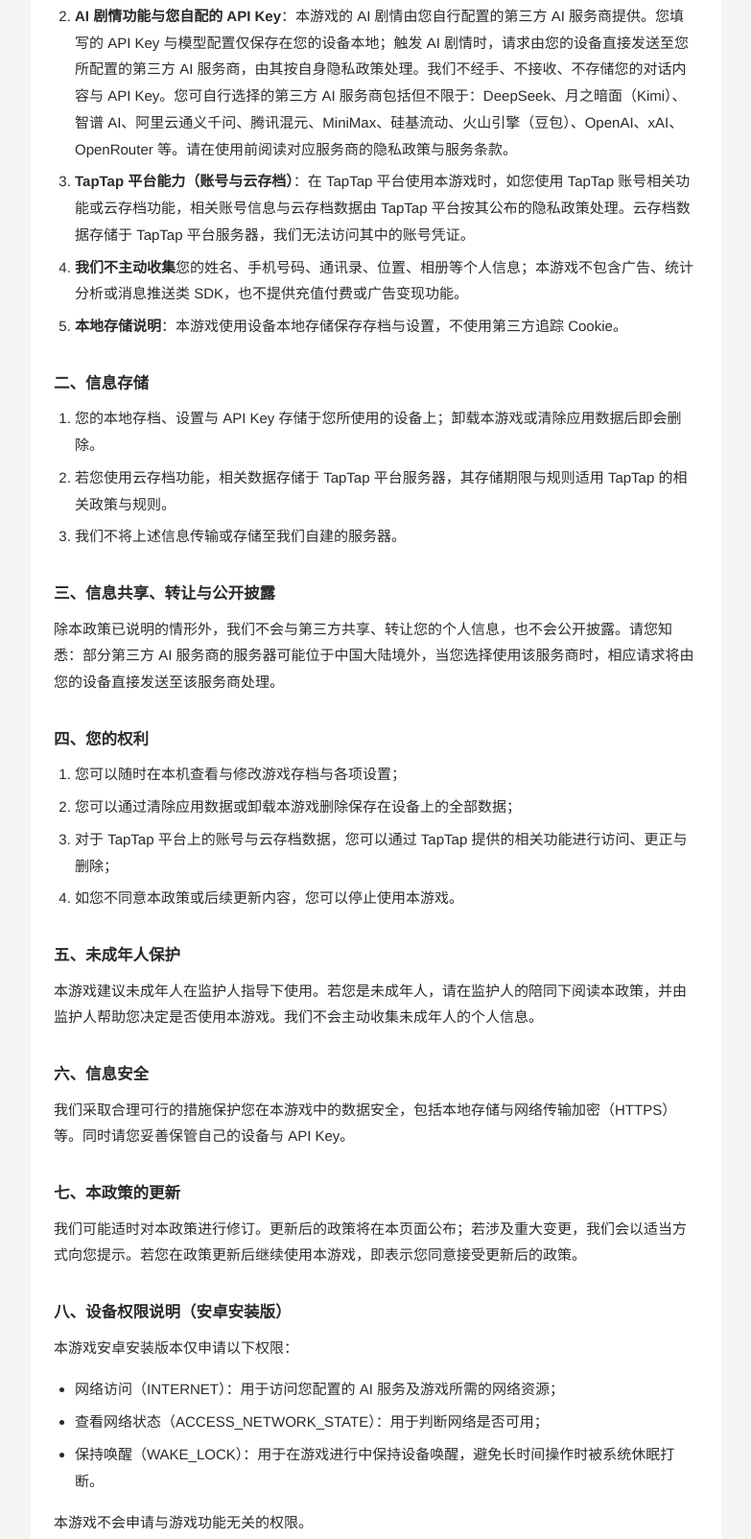
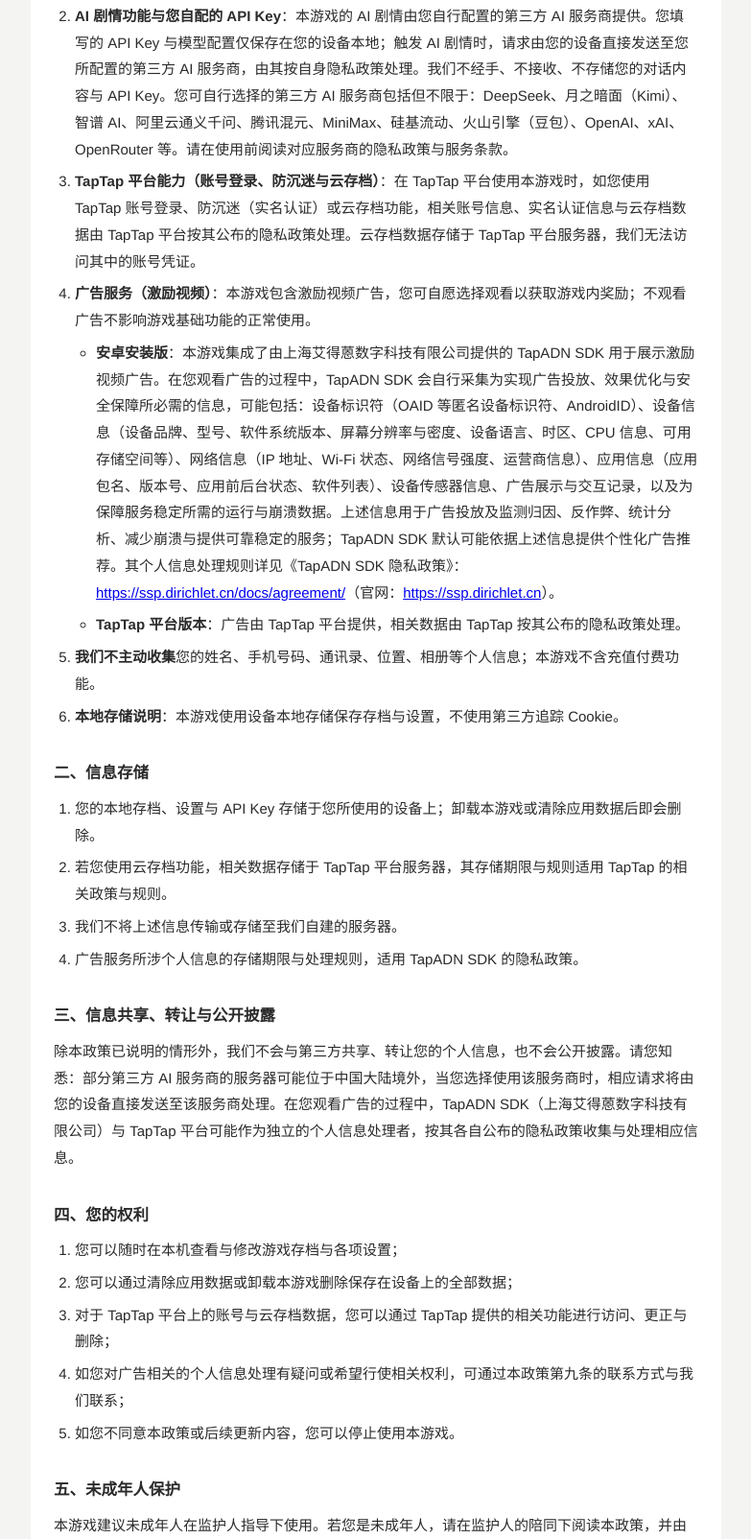
Before and after one commit to yongsu0903/yongsu0903.github.io, a plain HTML site: page index.html in a window 1280 px wide. Shown: the part 391-1995 px from the top of the page at 96% size, without its empty margins (248-1031 px from the left). Drawn offline with Linux system fonts and the light colour scheme.

Commit message:
隐私政策：补充 TapADN 广告 SDK 披露与设备权限说明；README 名称对齐

```diff
--- a/index.html
+++ b/index.html
@@ -29,8 +29,14 @@
 <ol>
 <li><strong>游戏存档与设置</strong>：本游戏的存档（游戏进度、人物与事件记录、界面设置等）默认仅保存在您的设备本地。我们不会主动收集、上传或存储您的本地存档。</li>
 <li><strong>AI 剧情功能与您自配的 API Key</strong>：本游戏的 AI 剧情由您自行配置的第三方 AI 服务商提供。您填写的 API Key 与模型配置仅保存在您的设备本地；触发 AI 剧情时，请求由您的设备直接发送至您所配置的第三方 AI 服务商，由其按自身隐私政策处理。我们不经手、不接收、不存储您的对话内容与 API Key。您可自行选择的第三方 AI 服务商包括但不限于：DeepSeek、月之暗面（Kimi）、智谱 AI、阿里云通义千问、腾讯混元、MiniMax、硅基流动、火山引擎（豆包）、OpenAI、xAI、OpenRouter 等。请在使用前阅读对应服务商的隐私政策与服务条款。</li>
-<li><strong>TapTap 平台能力（账号与云存档）</strong>：在 TapTap 平台使用本游戏时，如您使用 TapTap 账号相关功能或云存档功能，相关账号信息与云存档数据由 TapTap 平台按其公布的隐私政策处理。云存档数据存储于 TapTap 平台服务器，我们无法访问其中的账号凭证。</li>
-<li><strong>我们不主动收集</strong>您的姓名、手机号码、通讯录、位置、相册等个人信息；本游戏不包含广告、统计分析或消息推送类 SDK，也不提供充值付费或广告变现功能。</li>
+<li><strong>TapTap 平台能力（账号登录、防沉迷与云存档）</strong>：在 TapTap 平台使用本游戏时，如您使用 TapTap 账号登录、防沉迷（实名认证）或云存档功能，相关账号信息、实名认证信息与云存档数据由 TapTap 平台按其公布的隐私政策处理。云存档数据存储于 TapTap 平台服务器，我们无法访问其中的账号凭证。</li>
+<li><strong>广告服务（激励视频）</strong>：本游戏包含激励视频广告，您可自愿选择观看以获取游戏内奖励；不观看广告不影响游戏基础功能的正常使用。
+<ul>
+<li><strong>安卓安装版</strong>：本游戏集成了由上海艾得蒽数字科技有限公司提供的 TapADN SDK 用于展示激励视频广告。在您观看广告的过程中，TapADN SDK 会自行采集为实现广告投放、效果优化与安全保障所必需的信息，可能包括：设备标识符（OAID 等匿名设备标识符、AndroidID）、设备信息（设备品牌、型号、软件系统版本、屏幕分辨率与密度、设备语言、时区、CPU 信息、可用存储空间等）、网络信息（IP 地址、Wi-Fi 状态、网络信号强度、运营商信息）、应用信息（应用包名、版本号、应用前后台状态、软件列表）、设备传感器信息、广告展示与交互记录，以及为保障服务稳定所需的运行与崩溃数据。上述信息用于广告投放及监测归因、反作弊、统计分析、减少崩溃与提供可靠稳定的服务；TapADN SDK 默认可能依据上述信息提供个性化广告推荐。其个人信息处理规则详见《TapADN SDK 隐私政策》：<a href="https://ssp.dirichlet.cn/docs/agreement/">https://ssp.dirichlet.cn/docs/agreement/</a>（官网：<a href="https://ssp.dirichlet.cn">https://ssp.dirichlet.cn</a>）。</li>
+<li><strong>TapTap 平台版本</strong>：广告由 TapTap 平台提供，相关数据由 TapTap 按其公布的隐私政策处理。</li>
+</ul>
+</li>
+<li><strong>我们不主动收集</strong>您的姓名、手机号码、通讯录、位置、相册等个人信息；本游戏不含充值付费功能。</li>
 <li><strong>本地存储说明</strong>：本游戏使用设备本地存储保存存档与设置，不使用第三方追踪 Cookie。</li>
 </ol>
 
@@ -39,16 +45,18 @@
 <li>您的本地存档、设置与 API Key 存储于您所使用的设备上；卸载本游戏或清除应用数据后即会删除。</li>
 <li>若您使用云存档功能，相关数据存储于 TapTap 平台服务器，其存储期限与规则适用 TapTap 的相关政策与规则。</li>
 <li>我们不将上述信息传输或存储至我们自建的服务器。</li>
+<li>广告服务所涉个人信息的存储期限与处理规则，适用 TapADN SDK 的隐私政策。</li>
 </ol>
 
 <h2>三、信息共享、转让与公开披露</h2>
-<p>除本政策已说明的情形外，我们不会与第三方共享、转让您的个人信息，也不会公开披露。请您知悉：部分第三方 AI 服务商的服务器可能位于中国大陆境外，当您选择使用该服务商时，相应请求将由您的设备直接发送至该服务商处理。</p>
+<p>除本政策已说明的情形外，我们不会与第三方共享、转让您的个人信息，也不会公开披露。请您知悉：部分第三方 AI 服务商的服务器可能位于中国大陆境外，当您选择使用该服务商时，相应请求将由您的设备直接发送至该服务商处理。在您观看广告的过程中，TapADN SDK（上海艾得蒽数字科技有限公司）与 TapTap 平台可能作为独立的个人信息处理者，按其各自公布的隐私政策收集与处理相应信息。</p>
 
 <h2>四、您的权利</h2>
 <ol>
 <li>您可以随时在本机查看与修改游戏存档与各项设置；</li>
 <li>您可以通过清除应用数据或卸载本游戏删除保存在设备上的全部数据；</li>
 <li>对于 TapTap 平台上的账号与云存档数据，您可以通过 TapTap 提供的相关功能进行访问、更正与删除；</li>
+<li>如您对广告相关的个人信息处理有疑问或希望行使相关权利，可通过本政策第九条的联系方式与我们联系；</li>
 <li>如您不同意本政策或后续更新内容，您可以停止使用本游戏。</li>
 </ol>
 
@@ -62,13 +70,17 @@
 <p>我们可能适时对本政策进行修订。更新后的政策将在本页面公布；若涉及重大变更，我们会以适当方式向您提示。若您在政策更新后继续使用本游戏，即表示您同意接受更新后的政策。</p>
 
 <h2>八、设备权限说明（安卓安装版）</h2>
-<p>本游戏安卓安装版本仅申请以下权限：</p>
+<p>本游戏安卓安装版本为支持 TapTap 账号登录、防沉迷、云存档与激励视频广告等功能，会申请以下权限：</p>
 <ul>
-<li>网络访问（INTERNET）：用于访问您配置的 AI 服务及游戏所需的网络资源；</li>
+<li>网络访问（INTERNET）：用于访问您配置的 AI 服务、TapTap 相关服务及广告服务等网络资源；</li>
 <li>查看网络状态（ACCESS_NETWORK_STATE）：用于判断网络是否可用；</li>
-<li>保持唤醒（WAKE_LOCK）：用于在游戏进行中保持设备唤醒，避免长时间操作时被系统休眠打断。</li>
+<li>保持唤醒（WAKE_LOCK）：用于在游戏进行中保持设备唤醒，避免长时间操作时被系统休眠打断；</li>
+<li>匿名设备标识（com.asus.msa.SupplementaryDID.ACCESS、freemme.permission.msa）：用于获取广告投放与反作弊所需的匿名设备标识（OAID 等）；</li>
+<li>查询已安装应用（QUERY_ALL_PACKAGES）：用于广告投放、反作弊及广告相关能力；</li>
+<li>应用安装请求（REQUEST_INSTALL_PACKAGES）：部分广告可能提供应用下载引导，安装行为须经您确认并由系统安装器完成；</li>
+<li>查询相关应用是否安装（如 TapTap、微信等）：用于 TapTap 账号登录与广告相关能力。</li>
 </ul>
-<p>本游戏不会申请与游戏功能无关的权限。</p>
+<p>上述权限与声明仅用于实现对应功能，本游戏不会将其用于与功能无关的目的；您可以在系统设置中管理相关授权。</p>
 
 <h2>九、联系我们</h2>
 <p>如您对本政策或个人信息保护有任何疑问、意见或建议，可通过以下方式与我们联系：</p>
```
Also changed, not shown: privacy/index.html (+19 -7 lines), 1 other file.
